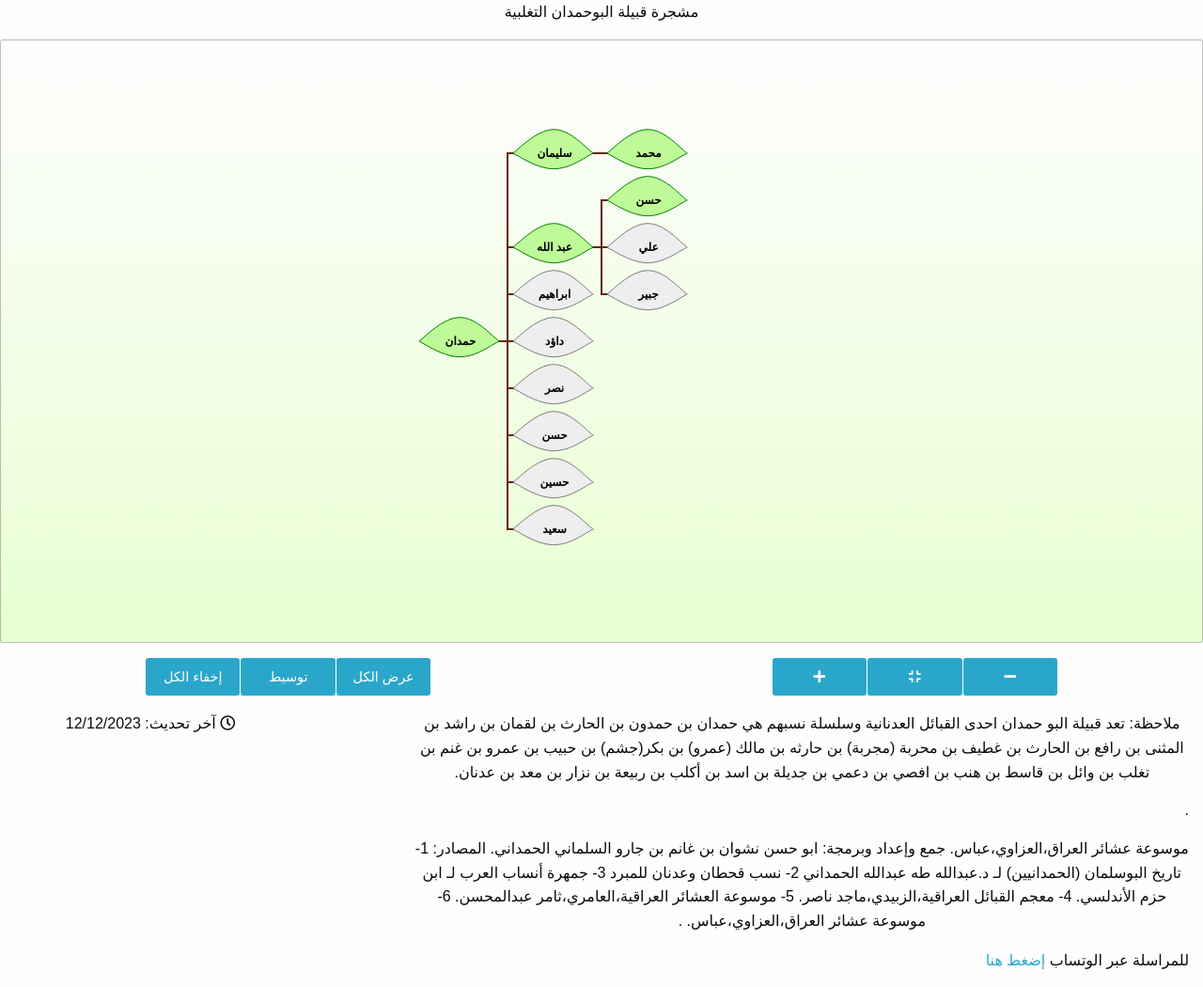
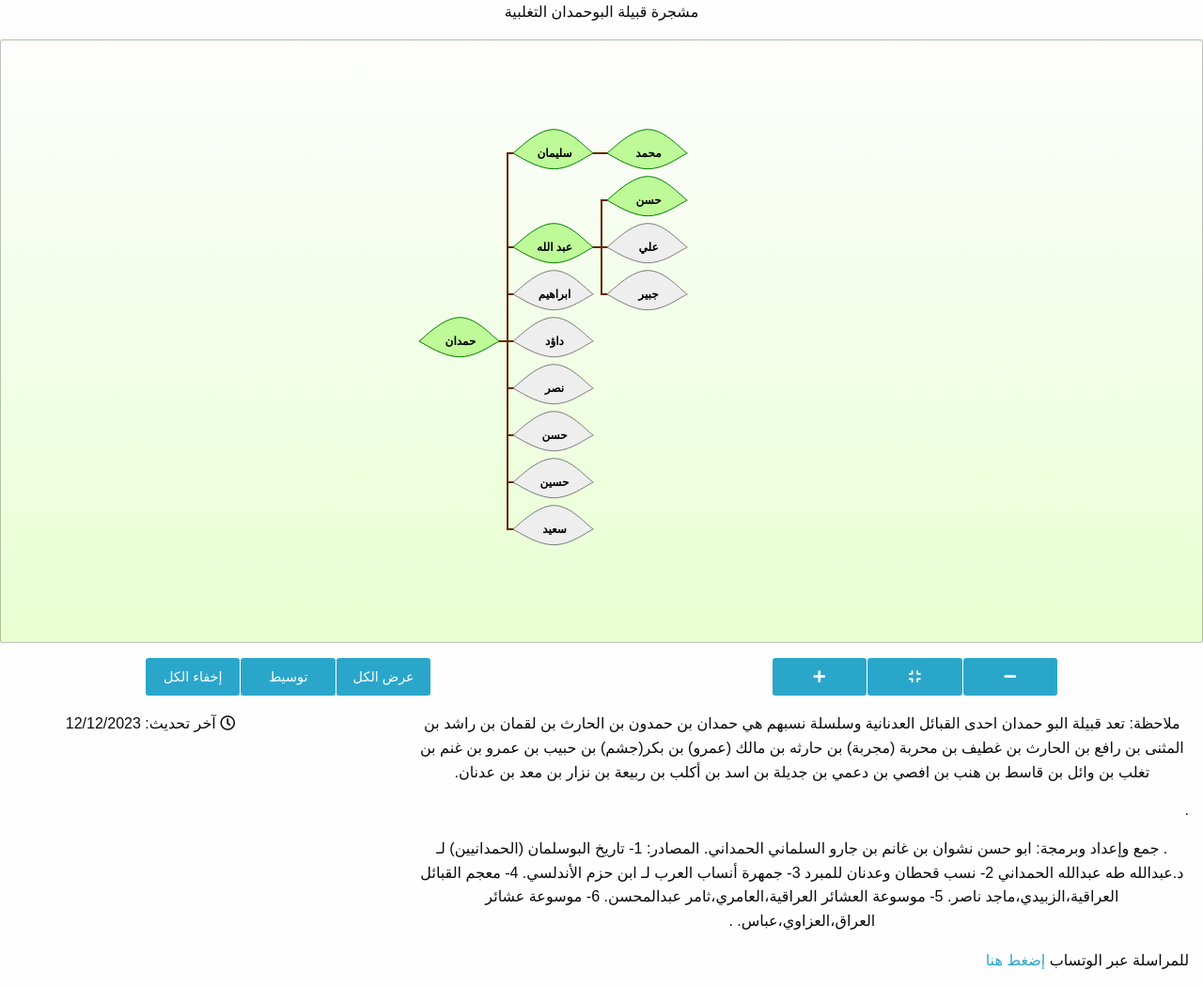
Before and after one commit to NashwanJarro/Hamdany2023, a plain HTML site: page index.html in a window 1280 px wide. Shown: the whole page at 94% size. Drawn offline with Linux system fonts and the light colour scheme; a web font is replaced by a local one.

Commit message:
Update index.html

```diff
--- a/index.html
+++ b/index.html
@@ -61,7 +61,7 @@ $(document).ready(function(){
     <div class="columns medium-8">
 <p class="text-center">ملاحظة: تعد قبيلة البو حمدان احدى القبائل العدنانية وسلسلة نسبهم هي حمدان بن حمدون بن الحارث بن لقمان بن راشد بن المثنى بن رافع بن الحارث بن غطيف بن محربة (مجربة) بن حارثه بن مالك (عمرو) بن بكر(جشم) بن حبيب بن عمرو بن غنم بن تغلب بن وائل بن قاسط بن هنب بن افصي بن دعمي بن جديلة بن اسد بن أكلب بن ربيعة بن نزار بن معد بن عدنان.</p>
 .</p>
-        <p class="text-center">موسوعة عشائر العراق،العزاوي،عباس. جمع وإعداد وبرمجة: ابو حسن نشوان بن غانم بن جارو السلماني الحمداني. المصادر:
+        <p class="text-center">. جمع وإعداد وبرمجة: ابو حسن نشوان بن غانم بن جارو السلماني الحمداني. المصادر:
 1- تاريخ البوسلمان (الحمدانيين) لـ د.عبدالله طه عبدالله الحمداني
 2- نسب قحطان وعدنان للمبرد
 3- جمهرة أنساب العرب لـ ابن حزم الأندلسي.
```
